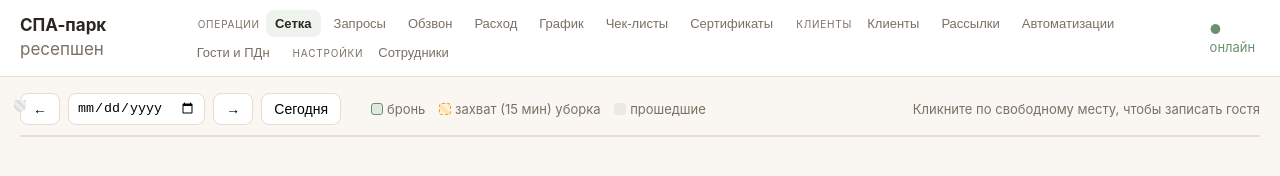
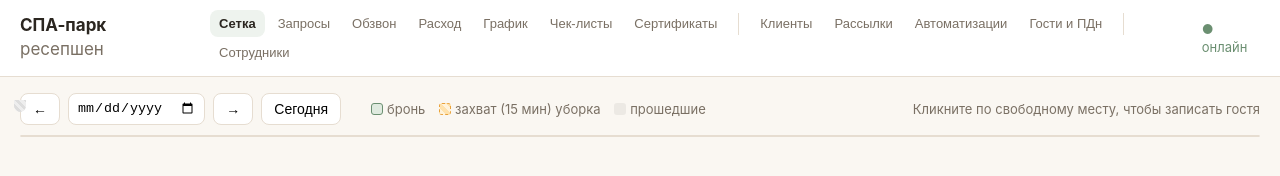
Before and after one commit to alexsokol90-sketch/spa-park-booking, a plain HTML site: page web/admin.html in a window 1280 px wide. Drawn offline with Linux system fonts and the light colour scheme; files that its build step writes are made by us from their sources; no server answers; files whose address does not match are found by name.

Commit message:
Кабинет: вместо подписей групп — разделители в меню
Co-Authored-By: Claude Opus 5.5 <noreply@anthropic.com>

```diff
--- a/web/admin.css
+++ b/web/admin.css
@@ -140,7 +140,7 @@ button:disabled { opacity: .5; cursor: default; }
 .stat.good b { color: var(--accent); }
 .stat.bad b { color: var(--danger); }
 .stat span { color: var(--muted); font-size: 12px; }
-.tab-group { font-size: 10px; text-transform: uppercase; letter-spacing: .08em; color: var(--muted); margin: 0 2px 0 10px; align-self: center; }
+.tab-group { width: 1px; height: 22px; background: var(--line); margin: 0 8px; align-self: center; }
 .tabs { flex-wrap: wrap; row-gap: 2px; }
 .tabs button { padding: 6px 9px; font-size: 13px; }
 h2.inline { margin: 0 12px 0 0; }
--- a/web/admin.html
+++ b/web/admin.html
@@ -10,7 +10,7 @@
 <header class="top">
   <div class="brand">СПА-парк <span>ресепшен</span></div>
   <nav class="tabs" id="tabs">
-    <span class="tab-group">Операции</span>
+
     <button type="button" data-tab="grid" class="active">Сетка</button>
     <button type="button" data-tab="esc">Запросы <b id="escCount" class="badge" hidden></b></button>
     <button type="button" data-tab="calls">Обзвон</button>
@@ -18,12 +18,12 @@
     <button type="button" data-tab="schedule">График</button>
     <button type="button" data-tab="checklists">Чек-листы</button>
     <button type="button" data-tab="certs">Сертификаты</button>
-    <span class="tab-group">Клиенты</span>
+    <span class="tab-group" aria-hidden="true"></span>
     <button type="button" data-tab="clients">Клиенты</button>
     <button type="button" data-tab="campaigns">Рассылки</button>
     <button type="button" data-tab="autos">Автоматизации</button>
     <button type="button" data-tab="guests">Гости и ПДн</button>
-    <span class="tab-group">Настройки</span>
+    <span class="tab-group" aria-hidden="true"></span>
     <button type="button" data-tab="employees">Сотрудники</button>
   </nav>
   <div class="live" id="live" title="Обновление сетки">● онлайн</div>
```
